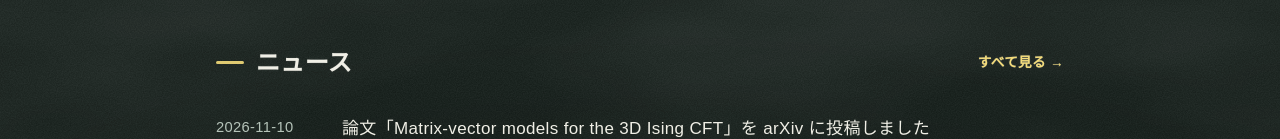
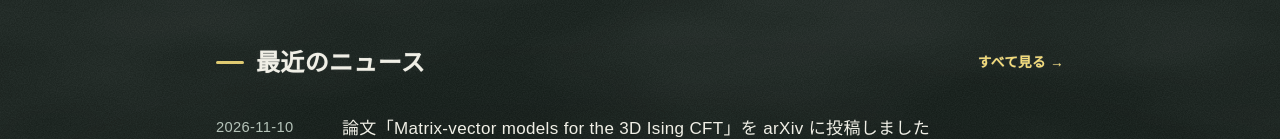
Before and after one commit to kmizohata/kmizohata.github.io, a plain HTML site: page index.html in a window 1280 px wide. Shown: the part 478-617 px from the top of the page. Drawn offline with Linux system fonts and the light colour scheme; a web font is replaced by a local one.

Commit message:
説明を追加

```diff
--- a/index.html
+++ b/index.html
@@ -80,7 +80,7 @@
     </div>
 
     <section id="news">
-        <h2><span lang="ja">ニュース</span><span lang="en">News</span><a class="more" href="news.html"><span lang="ja">すべて見る →</span><span lang="en">See all →</span></a></h2>
+        <h2><span lang="ja">最近のニュース</span><span lang="en">News</span><a class="more" href="news.html"><span lang="ja">すべて見る →</span><span lang="en">See all →</span></a></h2>
         <ul class="news" data-recent-from="news.html" data-recent-select="ul.news > li" data-count="5" data-recent-error>
         </ul>
     </section>
```
